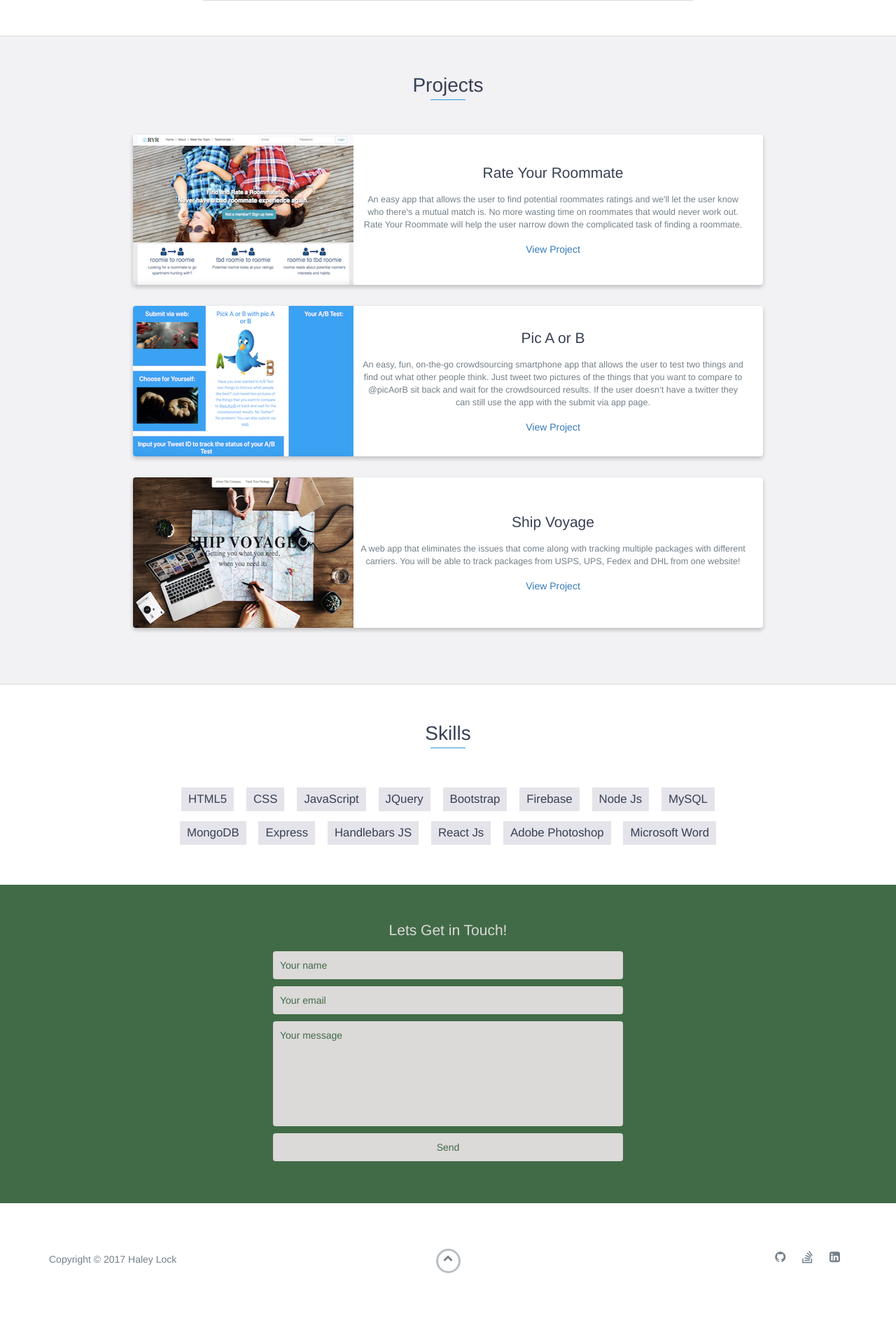
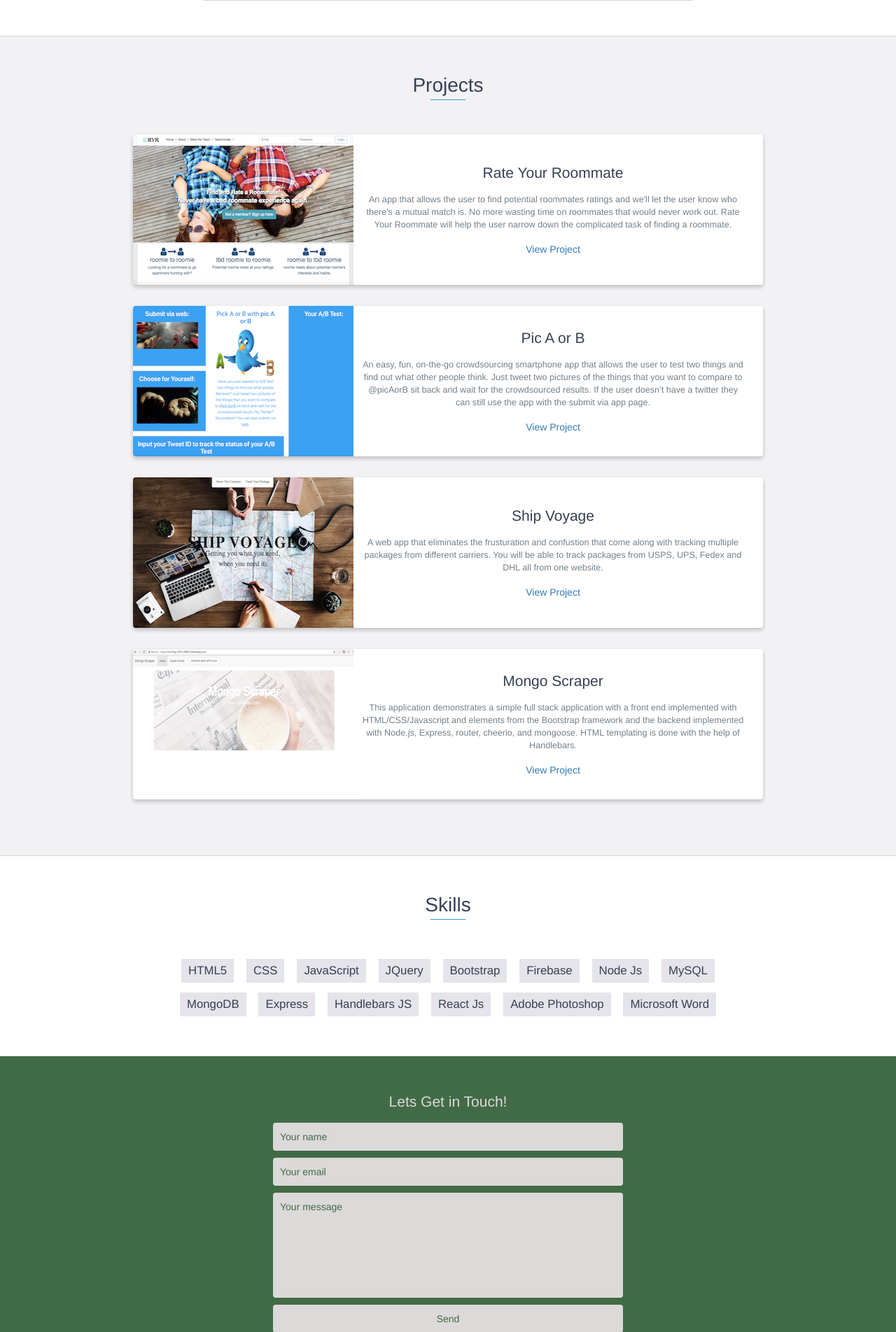
Before and after one commit to hml1232/Haley-L-Portfolio, a PHP site: page / in a window 1280 px wide. Shown: the part 2475-4378 px from the top of the page at 70% size. Before the commit the page ends 4294 px from the top, so only its background shows below. Run offline with PHP 8.4, Linux system fonts and the light colour scheme.

Commit message:
project add

```diff
--- a/css/styles.css
+++ b/css/styles.css
@@ -181,7 +181,7 @@ header.sticky{position:fixed;z-index:999}
 									#lead{height:auto;min-height:auto;max-height:auto;padding:100px 15px}
 									#lead-content{position:relative;transform:none;left:auto;top:auto}
 	#lead-content h1{font-size:3em}
-									#lead-content h2{font-size:1.75em}
+		#lead-content h2{font-size:1.75em}
 		#about{text-align:center}
 	#about p{text-align:left}}@media only screen and (max-width: 768px){header{position:fixed;display:none;z-index:999;
 		animation:none;bottom:0;height:100%}
--- a/index.html
+++ b/index.html
@@ -49,7 +49,8 @@
     <div id="lead">
         <div id="lead-content">
             <h1>Haley Lock</h1>
-            <h2>Front End Web Developer</h2>
+            <h2>Web Developer</h2>
+
             <a href="images/FinalCopyHml.pdf" class="btn-rounded-white">Download Resume</a>
         </div>
         <!-- End #lead-content -->
@@ -68,14 +69,12 @@
     <div id="about">
         <div class="container">
             <div class="row">
-                <div class="col-md-8">
+                <div class="col-md-10">
                     <h2 class="heading">About Me</h2>
 
                 <div class="col-md-12">
                     <p>
-
-
-                              Hi my name is Haley Lock. I am a Front End Web developer that focuses on writing clean, ellegant and effiecnt code to create beautfil and functional websites. I was born in Central Maryland where I have lived all my life. My journey into web developtment began with a degree in business administration, I have always had an eye for creativity which began my career in web developtment. Ive always wanted to be able to showcase my creative side along with my marketing skills and this was the perfect fit for me.
+                    Hi my name is Haley Lock. I am a Front End Web developer that focuses on writing clean, ellegant and effiecnt code to create beautfil and functional websites. I was born in Central Maryland where I have lived all my life. My journey into web developtment began with a degree in business administration, I have always had an eye for creativity which initially got me interested in becoming a developer. Ive always wanted to be able to showcase my creative side and this was the perfect fit for me.
 
                     </p>
                 </div>
@@ -143,7 +142,7 @@
             <span class="education-date">Graduated Fall 2017</span>
             <h4>Bachelors of Science in Business Administration </h4>
             <ul>
-                <li>Concentration in Marketing </li>
+            <li>Concentration in Marketing </li>
             <li>Minor in Management </li>
 </ul>
         </div>
@@ -163,7 +162,7 @@
                     <div class="project-info">
                         <h3>Rate Your Roommate</h3>
                         <p>
-                            An easy app that allows the user to find potential roommates ratings and we'll let the user know who there's a mutual match is. No more wasting time on roommates that would never work out. Rate Your Roommate will help the user narrow down the complicated task of finding a roommate.
+                            An app that allows the user to find potential roommates ratings and we'll let the user know who there's a mutual match is. No more wasting time on roommates that would never work out. Rate Your Roommate will help the user narrow down the complicated task of finding a roommate.
                         </p>
                         <a href="https://rateyourroommate.herokuapp.com">View Project</a>
                     </div>
@@ -194,9 +193,24 @@
                     <div class="project-info">
                         <h3>Ship Voyage</h3>
                         <p>
-                            A web app that eliminates the issues that come along with tracking multiple packages with different carriers. You will be able to track packages from USPS, UPS, Fedex and DHL from one website!
+                            A web app that eliminates the frusturation and confustion that come along with tracking multiple packages from different carriers. You will be able to track packages from USPS, UPS, Fedex and DHL all from one website.
                         </p>
                         <a href="https://hml1232.github.io/shipvoyage-/.">View Project</a>
+                    </div>
+                    <!-- End .project-info -->
+                </div>
+                    </div>
+                 <div class="project shadow-large">
+                    <div class="project-image">
+                        <img src="images/mongo.png" />
+                    </div>
+                    <!-- End .project-image -->
+                    <div class="project-info">
+                        <h3>Mongo Scraper</h3>
+                        <p>
+                            This application demonstrates a simple full stack application with a front end implemented with HTML/CSS/Javascript and elements from the Bootstrap framework and the backend implemented with Node.js, Express, router, cheerio, and mongoose. HTML templating is done with the help of Handlebars.
+                        </p>
+                        <a href="https://morning-cliffs-29602.herokuapp.com">View Project</a>
                     </div>
                     <!-- End .project-info -->
                 </div>
@@ -228,8 +242,8 @@
 
 
         </ul>
+
     </div>
-</ul>
     </div>
     <!-- End #skills -->
 
@@ -270,9 +284,6 @@
                         <li>
                             <a href="https://github.com/hml1232" target="_blank"><i class="fa fa-github" aria-hidden="true"></i></a>
                         </li>
-                        <li>
-                            <a href="https://stackoverflow.com/users/8709493/haley-l" target="_blank"><i class="fa fa-stack-overflow" aria-hidden="true"></i></a>
-                        </li>
 
                         <li>
                             <a href="https://www.linkedin.com/in/haley-lock-0231b713a/" target="_blank"> <i class="fa fa-linkedin-square" aria-hidden="true"></i>
```
Also changed, not shown: images/mongo.png (added).
